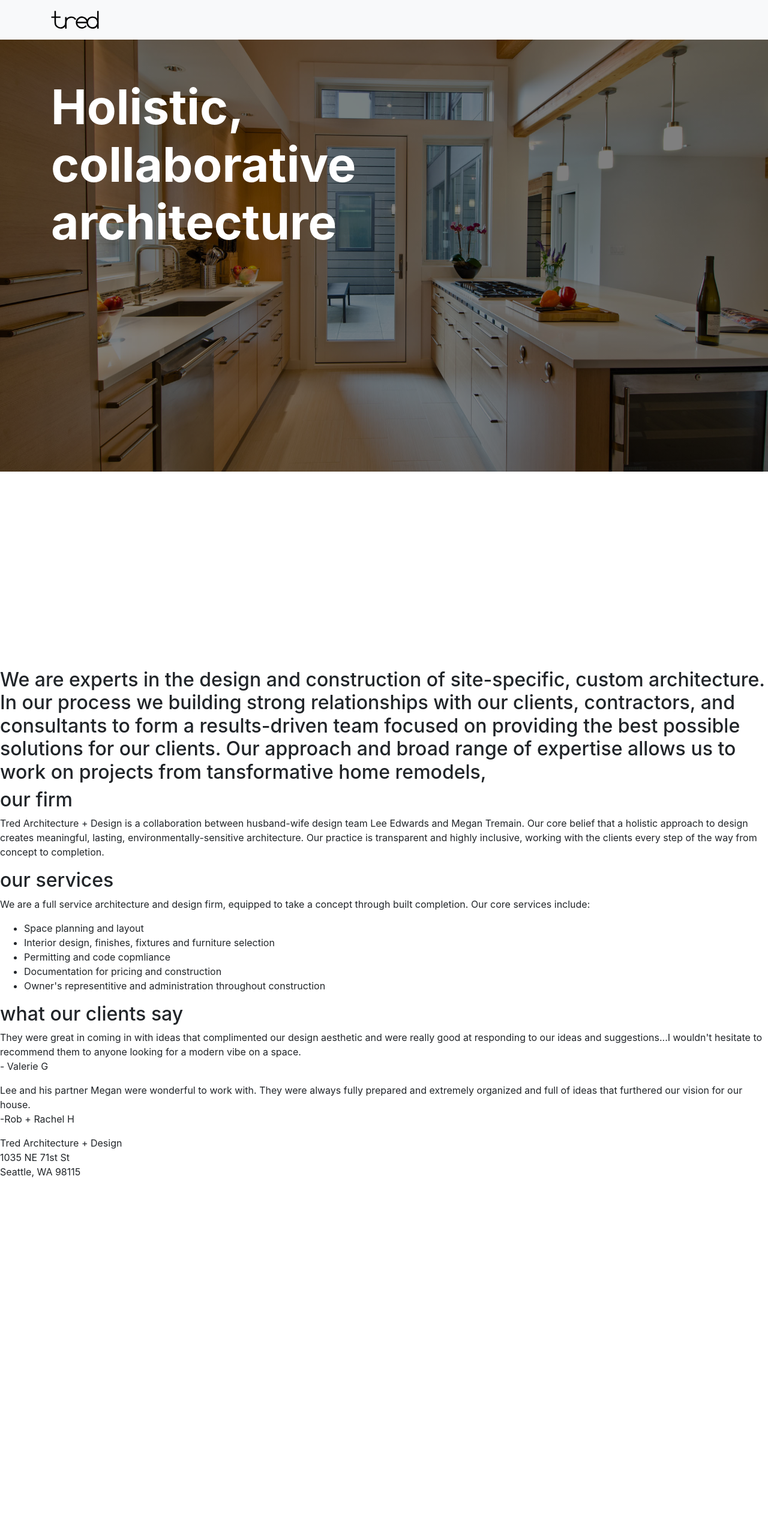
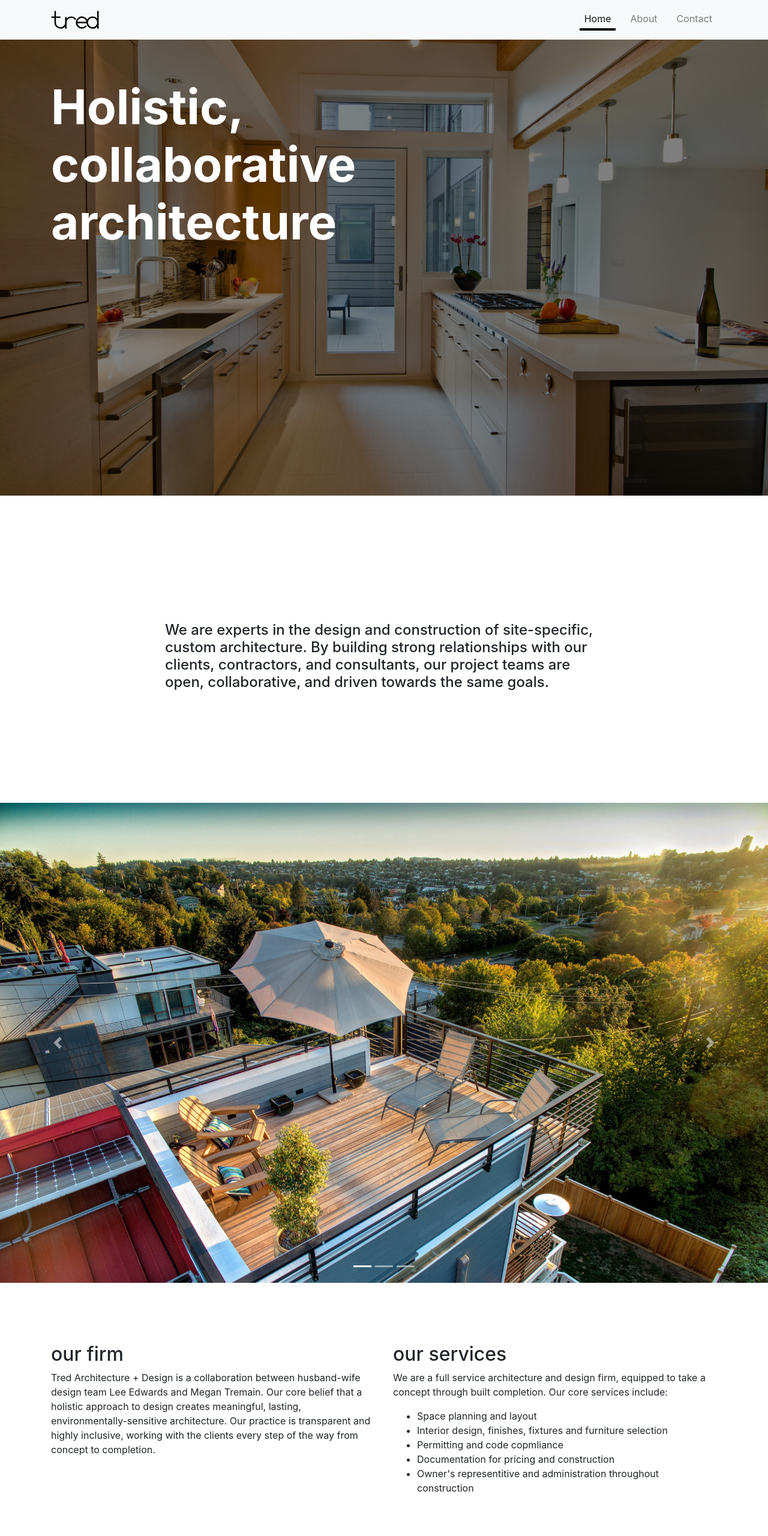
Before and after one commit to jeffmatarrese/tredSite, a plain HTML site: page index.html in a window 1280 px wide. Shown: the top 2560 px of the page at 60% size. Before the commit the page ends 1981 px from the top, so only its background shows below. Drawn offline with nearby package versions, Linux system fonts and the light colour scheme.

Commit message:
More Bootstrapping
Added all key elements in bootstrap. Pushing to github for review

```diff
--- a/index.html
+++ b/index.html
@@ -18,39 +18,77 @@
 <body>
 	<!-- header -->
 	<header>
-		<nav class="navbar navbar-light bg-light">
+		<nav class="navbar navbar-expand-md navbar-light bg-light">
 			<div class="container">
 		  		<a class="navbar-brand" href="index.html">
 		    		<img src="assets/tredLogo_Solo.svg" height="40" alt="Tred Architecture and Design">
 		  		</a>
+		  		<button class="navbar-toggler" type="button" data-toggle="collapse" data-target="#navbarSupportedContent" aria-controls="navbarSupportedContent" aria-expanded="false" aria-label="Toggle navigation">
+		    	<span class="navbar-toggler-icon"></span></button>
+		    	<!-- collapsing nav -->
+				<div class="collapse navbar-collapse" id="navbarNavAltMarkup">
+				    <div class="navbar-nav ml-auto">
+				      	<a class="nav-item nav-link active" href="#">Home <span class="sr-only">(current)</span></a>
+				      	<a class="nav-item nav-link" href="#">About</a>
+				      	<a class="nav-item nav-link" href="#">Contact</a>
+				    </div>
+				</div>
+
 		  	</div>
 		</nav>
 
 <main>
+	<!-- jumbotron -->
 	<div class="jumbotron jumbotron-fluid">
 			<div class="container">
 			<h1 class="display-6">Holistic,<br>collaborative<br>architecture</h1>
 			</div>
 	</div>
 
-		<div class="welcomeSlide parallax">
-			<h1>Holistic,<br>
-			collaborative<br>
-			architecture</h1>
+	<!-- intro -->
+	<div class="container">
+		<div class="row justify-content-center align-items-center" style="height: 60vh">
+			<div class="col-md-8">
+				<h4>We are experts in the design and construction of site-specific, custom architecture. By building strong relationships with our clients, contractors, and consultants, our project teams are open, collaborative, and driven towards the same goals. </h4>
 			</div>
-		<div class="introSlide">
-			<span>
-				<h2>We are experts in the design and construction of site-specific, custom architecture. In our process we building strong relationships with our clients, contractors, and consultants to form a results-driven team focused on providing the best possible solutions for our clients. Our approach and broad range of expertise allows us to work on projects from tansformative home remodels, </h2>
-			</span>
 		</div>
-		<div class="slideGallery">
 	</div>
-		<div class="aboutSlide">
-			<div class="our_firm">
+	<!-- carousel gallery -->
+	<div id="carouselExampleIndicators" class="carousel slide" data-ride="carousel" data-interval="false">
+			<ol class="carousel-indicators">
+		    <li data-target="#carouselExampleIndicators" data-slide-to="0" class="active"></li>
+		    <li data-target="#carouselExampleIndicators" data-slide-to="1"></li>
+		    <li data-target="#carouselExampleIndicators" data-slide-to="2"></li>
+		</ol>
+		<div class="carousel-inner">
+		   	<div class="carousel-item active">
+		      <img class="d-block w-100" src="assets/HMP_Image_2000_03.jpg" alt="First slide">
+		    </div>
+		    <div class="carousel-item">
+		      <img class="d-block w-100" src="assets/RooseveltReno_Image_2000_01.jpg" alt="Second slide">
+		    </div>
+		    <div class="carousel-item">
+		      <img class="d-block w-100" src="assets/Marsh_Image_2000_08.jpg" alt="Third slide">
+		    </div>
+		  </div>
+		<a class="carousel-control-prev" href="#carouselExampleIndicators" role="button" data-slide="prev">
+		 	<span class="carousel-control-prev-icon" aria-hidden="true"></span>
+		    <span class="sr-only">Previous</span>
+		</a>
+		<a class="carousel-control-next" href="#carouselExampleIndicators" role="button" data-slide="next">
+		    <span class="carousel-control-next-icon" aria-hidden="true"></span>
+		    <span class="sr-only">Next</span>
+		</a>
+	</div>
+
+
+	<div class="container">
+		<div class="row" style="padding-top: 100px;">
+			<div class="col-md-6">
 				<h2>our firm</h2>
 				<p>Tred Architecture + Design is a collaboration between husband-wife design team Lee Edwards and Megan Tremain. Our core belief that a holistic approach to design creates meaningful, lasting, environmentally-sensitive architecture. Our practice is transparent and highly inclusive, working with the clients every step of the way from concept to completion.</p>
 			</div>
-			<div class="our_services">
+			<div class="col-md-6">
 				<h2>our services</h2>
 				<p>We are a full service architecture and design firm, equipped to take a concept through built completion. Our core services include:</p>
 				<ul>
@@ -61,22 +99,38 @@
 					<li>Owner's representitive and administration throughout construction</li>
 				</ul>
 			</div>
-			<div class="our_clients">
+		</div>
+		<div class="row" style="padding-top: 100px; padding-bottom: 100px;">
+			<div class="col-md-6">
 				<h2>what our clients say</h2>
 				<p>They were great in coming in with ideas that complimented our design aesthetic and were really good at responding to our ideas and suggestions...I wouldn't hesitate to recommend them to anyone looking for a modern vibe on a space.<br>
 				- Valerie G</p>
 				<p>Lee and his partner Megan were wonderful to work with. They were always fully prepared and extremely organized and full of ideas that furthered our vision for our house.<br>
 				-Rob + Rachel H</p>
 			</div>
+			<div class="col-md-6">
+				<h2>learn how we can help</h2>
+				<p>Whether you're looking for land to build your dream house, need ideas for maximizing the potential of your existing house, or need more space for your business, Tred can help every step of the way. Tell us a bit about your project and discover how we can help you achieve your goals.</p>
+				<button class="btn btn-primary btn-lg">Get in touch >></button>
+			</div>
+		</div>
+		<hr>
+	</div>
 </main>
 
 <footer>
+	<div class="container">
+		<div class="row">
+			<div class="col">
 				<p>Tred Architecture + Design<br>1035 NE 71st St<br>Seattle, WA 98115</p>
+			</div>
+			<div class="col">
 				<span>
 					<i class="fab fa-houzz fa-2x"></i>
 					<i class="fab fa-instagram fa-2x"></i>
 					<i class="fab fa-facebook fa-2x"></i>
 				</span>
+		</div>
 </footer>
 
 <script src="https://code.jquery.com/jquery-3.3.1.slim.min.js" integrity="sha384-q8i/X+965DzO0rT7abK41JStQIAqVgRVzpbzo5smXKp4YfRvH+8abtTE1Pi6jizo" crossorigin="anonymous"></script>
--- a/styleBS.css
+++ b/styleBS.css
@@ -1,5 +1,5 @@
 .jumbotron-fluid {
-	height: 90vh;
+	height: 95vh;
 	background: linear-gradient(rgba(0,0,0,.5), rgba(0,0,0,.5)),
 				url('assets/Marsh_Image_2000_06.jpg');
 	background-position: center;
@@ -11,3 +11,29 @@ h1 {
 	font-weight: 700;
 	font-size: 5em;
 }
+
+.carousel-inner {
+	max-height: 100vh !important;
+	object-fit: cover;
+}
+
+.navbar-collapse .nav-link {
+  padding: .25rem 0;
+  color: rgba(0, 0, 0, .5);
+  background-color: transparent;
+  border-bottom: .25rem solid transparent;
+}
+
+.navbar-collapse .nav-link:hover,
+.navbar-collapse .nav-link:focus {
+  border-bottom-color: rgba(0, 0, 0, .25);
+}
+
+.navbar-collapse .nav-link + .nav-link {
+  margin-left: 1rem;
+}
+
+.navbar-collapse .active {
+  color: #000;
+  border-bottom-color: #000;
+}
```
Lines whose indentation alone changed are shown as unchanged.
